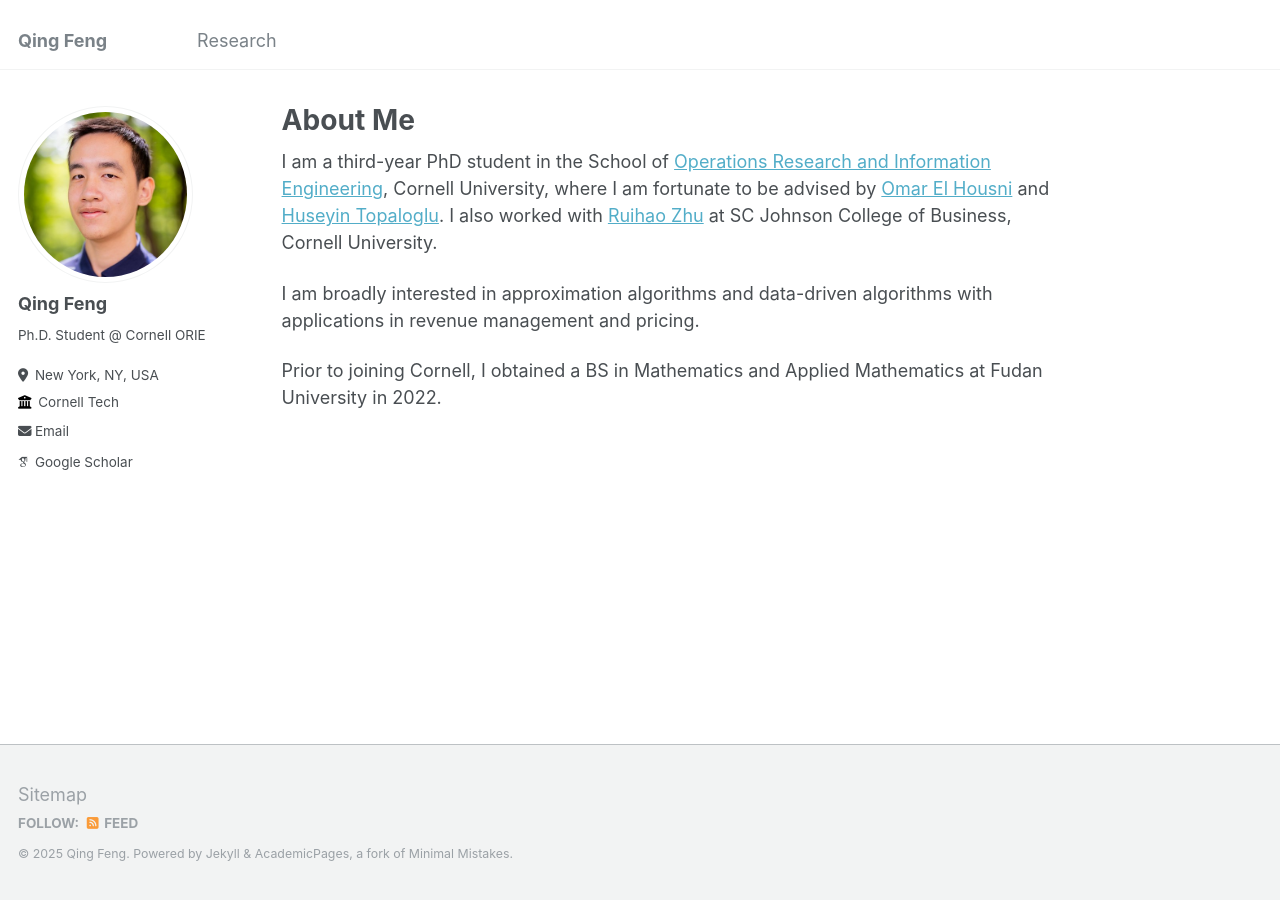
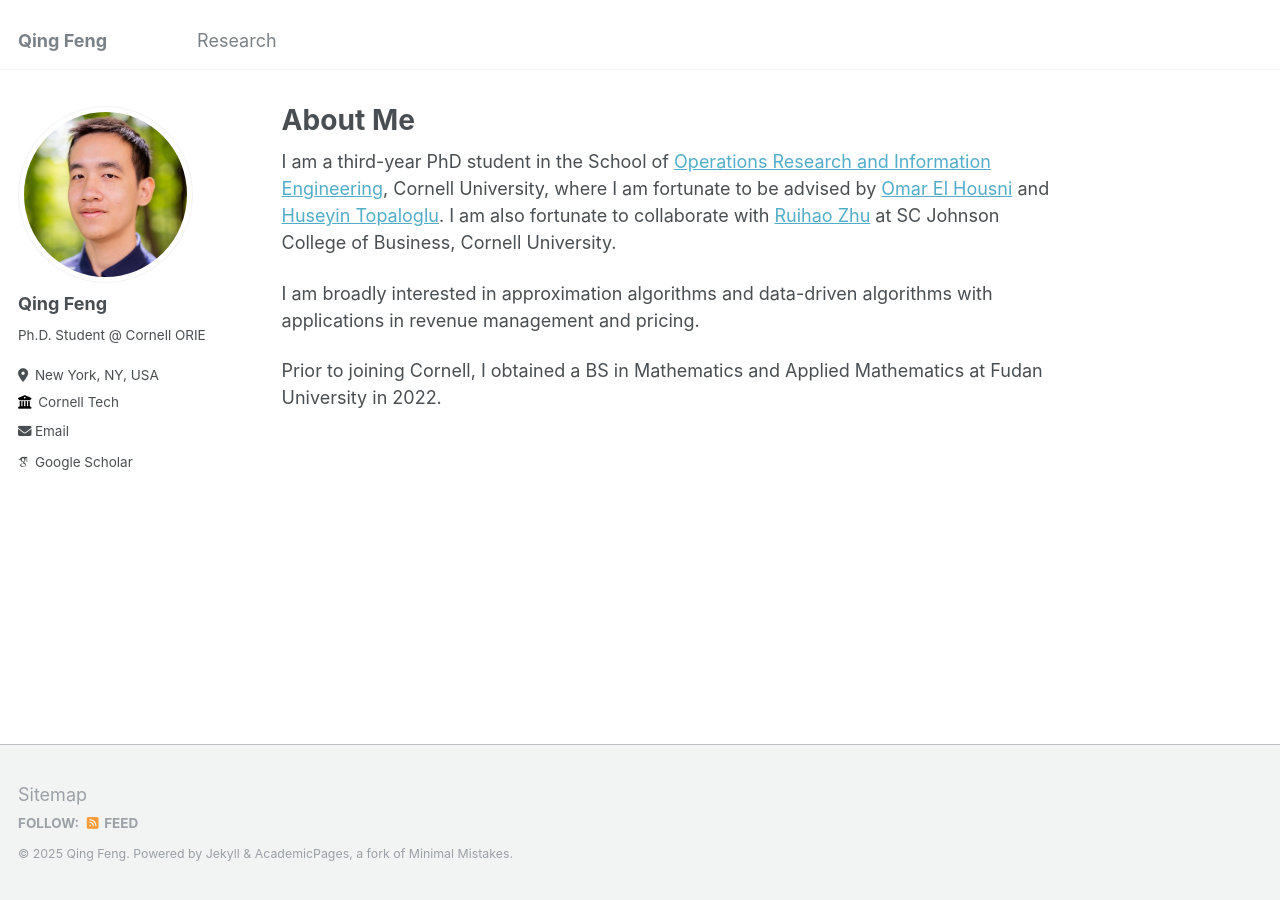
Before and after one commit to qfeng48/qfeng48.github.io, a Jekyll site: the page built from _pages/about.md, in a window 1280 px wide. Built offline with Jekyll 4.4.1, drawn with Linux system fonts in a browser that asks for light colours; some web fonts are replaced.

Commit message:
Update about.md

```diff
--- a/_pages/about.md
+++ b/_pages/about.md
@@ -7,7 +7,7 @@ redirect_from:
   - /about.html
 ---
 
-I am a third-year PhD student in the School of [Operations Research and Information Engineering](https://www.orie.cornell.edu/orie), Cornell University, where I am fortunate to be advised by [Omar El Housni](https://people.orie.cornell.edu/oe46/) and [Huseyin Topaloglu](https://people.orie.cornell.edu/huseyin/). I also worked with [Ruihao Zhu](https://rzhu.github.io/) at SC Johnson College of Business, Cornell University.
+I am a third-year PhD student in the School of [Operations Research and Information Engineering](https://www.orie.cornell.edu/orie), Cornell University, where I am fortunate to be advised by [Omar El Housni](https://people.orie.cornell.edu/oe46/) and [Huseyin Topaloglu](https://people.orie.cornell.edu/huseyin/). I am also fortunate to collaborate with [Ruihao Zhu](https://rzhu.github.io/) at SC Johnson College of Business, Cornell University.
 
 I am broadly interested in approximation algorithms and data-driven algorithms with applications in revenue management and pricing.
 
```
